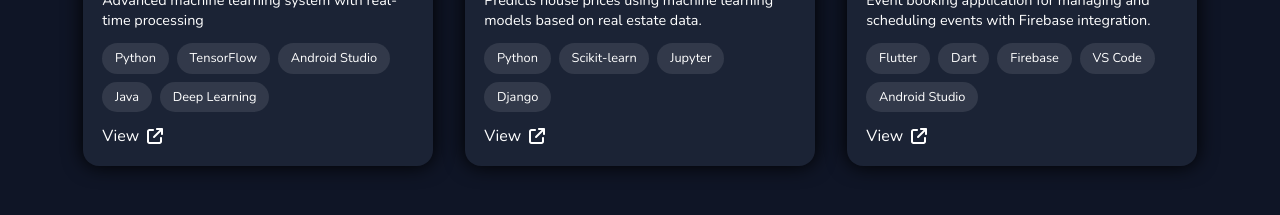
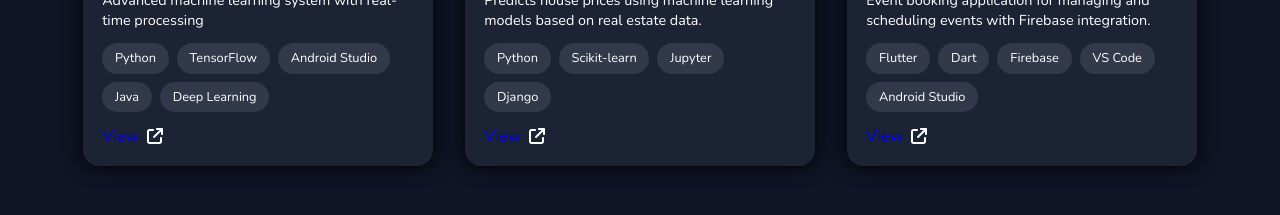
Before and after one commit to manojhp24/Portfolio-ManojHP, a React (Create React App) app: page / in a window 1280 px wide. Shown: the part 2120-2335 px from the top of the page. Built offline with nearby package versions, Linux system fonts and the light colour scheme; the HTML template or start-up script is replaced by a standard one.

Commit message:
Added proect link Event

```diff
--- a/src/components/project-section/projectsection.js
+++ b/src/components/project-section/projectsection.js
@@ -67,7 +67,9 @@ function ProjectCards({ project }) {
       </div>
 
       <div className="card-links">
-        <span className="view">View</span>
+        <a href="https://eventsbookingapp.web.app/">
+          <span className="view">View</span>
+        </a>
         <FontAwesomeIcon
           icon={faArrowUpRightFromSquare}
           className="arrow-link"
```
